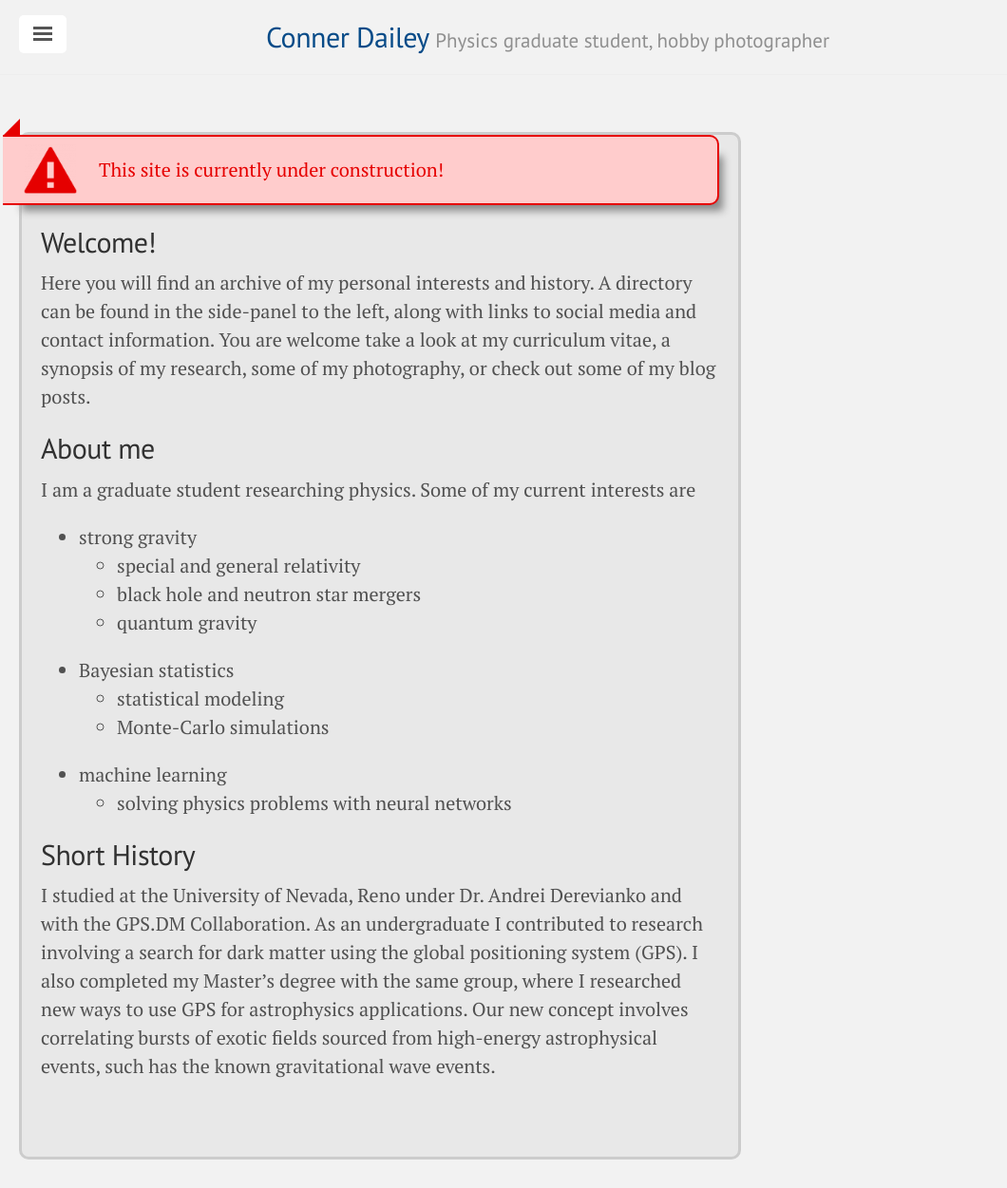
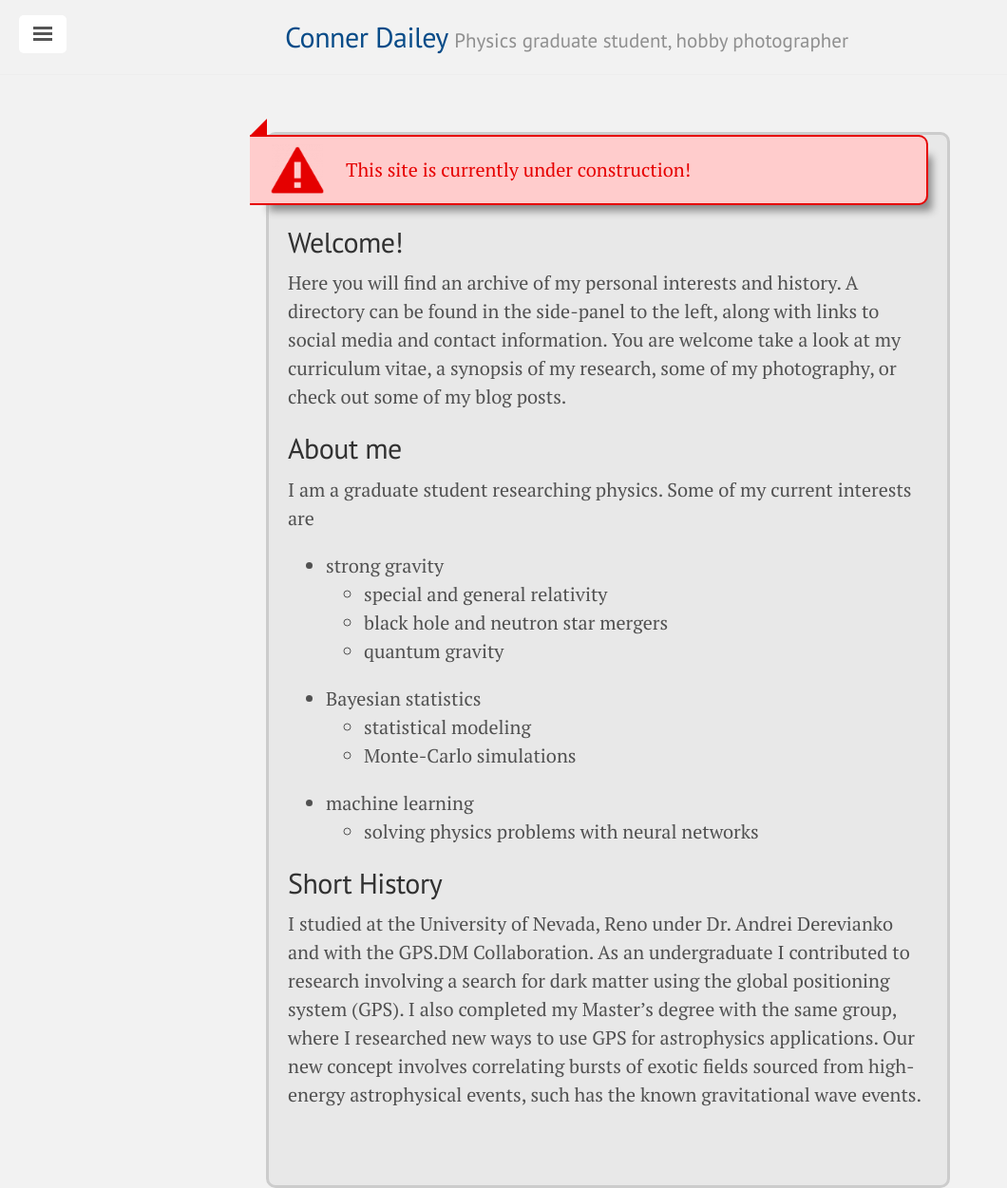
Before and after one commit to TakeTwiceDailey/TakeTwiceDailey.github.io, a Jekyll site: the page built from index.md, in a window 1280 px wide. Shown: the whole page at 95% size, without its empty margins (0-1060 px from the left). Built offline with Jekyll 4.4.1, drawn with Linux system fonts in a browser that asks for light colours; nearby versions of some CDN libraries.

Commit message:
changed container width

```diff
--- a/_layouts/default.html
+++ b/_layouts/default.html
@@ -20,7 +20,7 @@
       </div>
 
       <div class="container content"
-      style="background-color:#e8e8e8;margin:1rem;border-radius:10px;border:3px solid #cccccc">
+      style="background-color:#e8e8e8;border-radius:10px;border:3px solid #cccccc">
         {{ content }}
       </div>
     </div>
--- a/public/css/lanyon.css
+++ b/public/css/lanyon.css
@@ -78,12 +78,12 @@ h1, h2, h3, h4, h5, h6 {
 }
 @media (min-width: 38em) {
   .container {
-    max-width: 32rem;
+    max-width: 30rem;
   }
 }
 @media (min-width: 56em) {
   .container {
-    max-width: 38rem;
+    max-width: 36rem;
   }
 }
 
```
